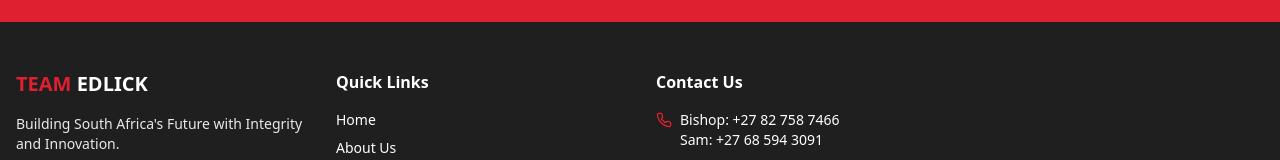
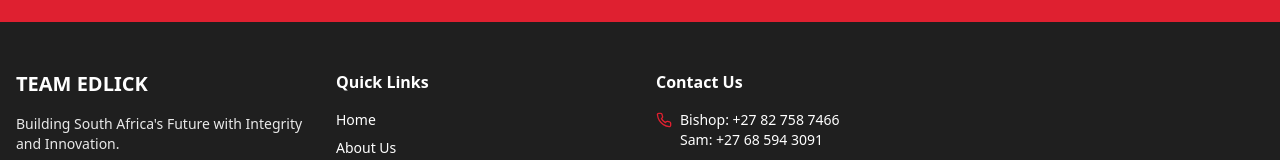
Before and after one commit to shalean-developer/redbrick-build-vision, a React (Vite) app: page / in a window 1280 px wide. Shown: the part 4378-4538 px from the top of the page. Built offline with nearby package versions, Linux system fonts and the light colour scheme; the HTML template or start-up script is replaced by a standard one.

Commit message:
Fix TEAM color

```diff
--- a/src/components/Footer.tsx
+++ b/src/components/Footer.tsx
@@ -7,7 +7,7 @@ const Footer = () => {
           {/* Company Info */}
           <div>
             <h3 className="text-xl font-bold mb-4">
-              <span className="text-primary">TEAM</span> EDLICK
+              TEAM EDLICK
             </h3>
             <p className="text-sm mb-4 opacity-90">
               Building South Africa's Future with Integrity and Innovation.
```
